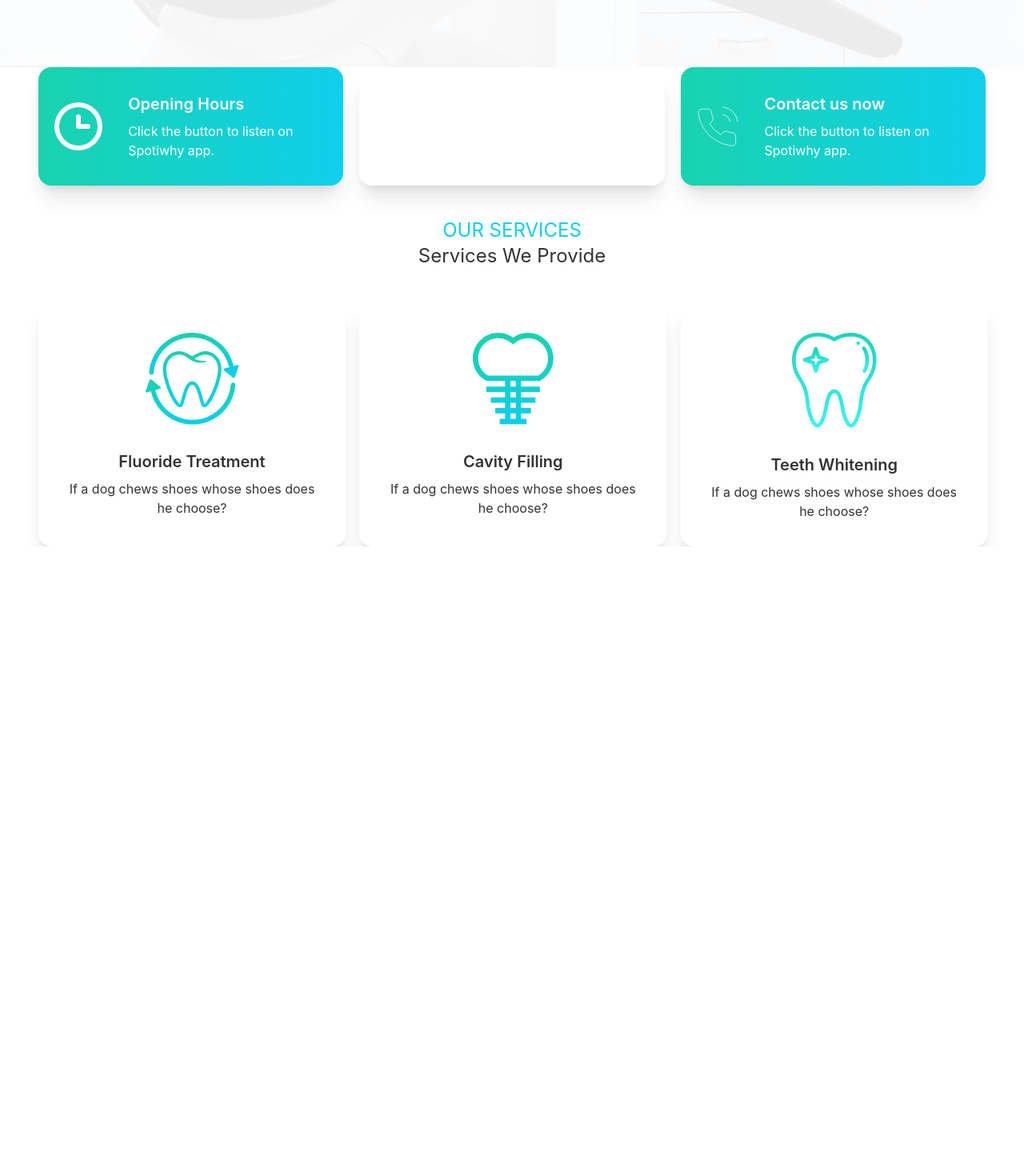
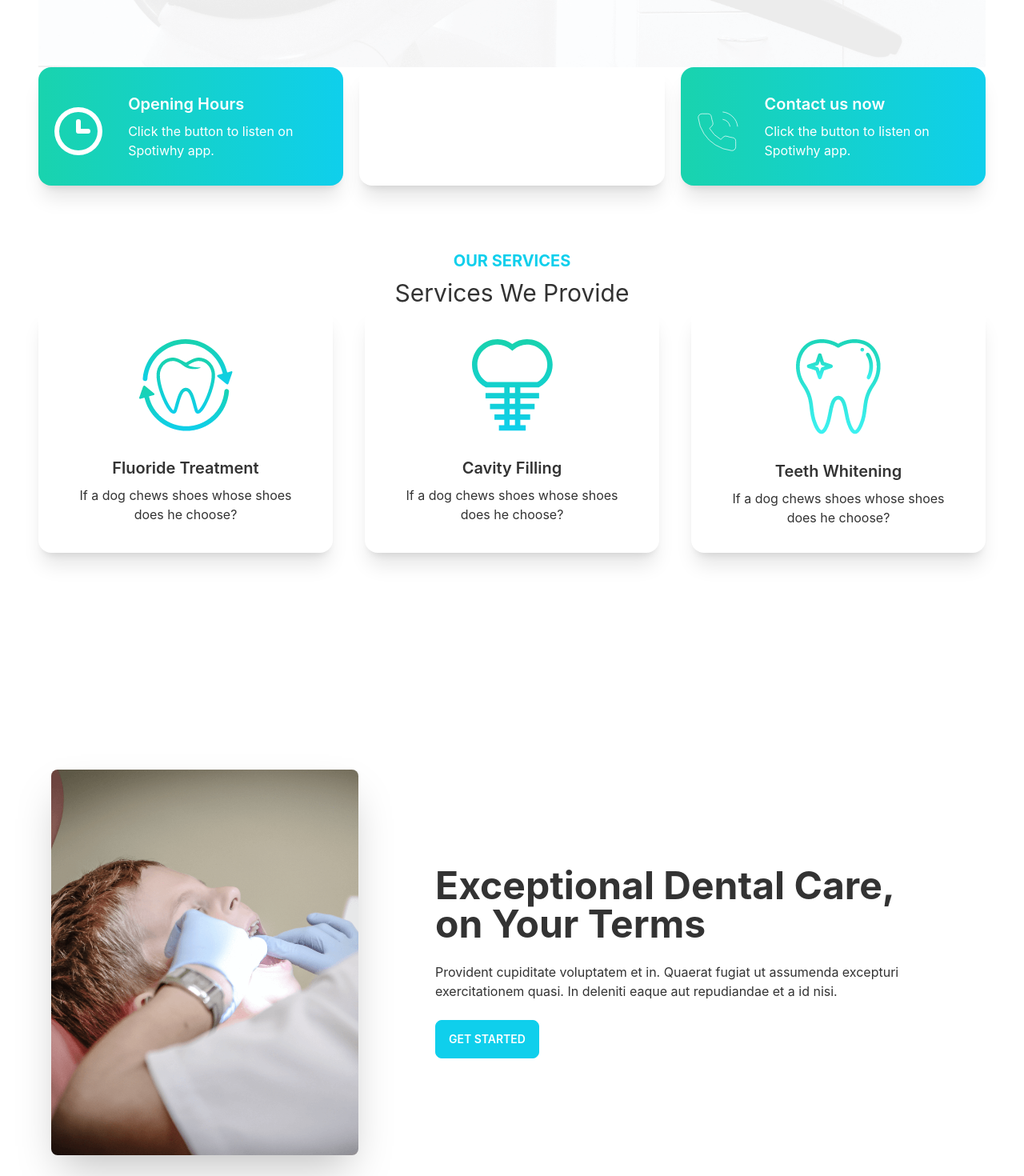
Before and after one commit to Rasel105/doctors-portal-client, a React (Create React App) app: page / in a window 1280 px wide. Shown: the part 780-2250 px from the top of the page at 80% size. Before the commit the page ends 1463 px from the top, so only its background shows below. Built offline with nearby package versions, Linux system fonts and the light colour scheme.

Commit message:
exceptional dental component added

```diff
--- a/src/Pages/Home/Banner.js
+++ b/src/Pages/Home/Banner.js
@@ -4,7 +4,7 @@ import bg from '../../assets/images/bg.png'
 
 const Banner = () => {
     return (
-        <div style={{backgroundImage: `url('${bg}')`}} className="hero min-h-screen px-12">
+        <div style={{backgroundImage: `url('${bg}')`}} className="hero min-h-screen">
             <div className="hero-content flex-col lg:flex-row-reverse">
                 <img src={chair} alt="" className="max-w-sm rounded-lg shadow-2xl" />
                 <div>
--- a/src/Pages/Home/Home.js
+++ b/src/Pages/Home/Home.js
@@ -1,14 +1,16 @@
 import React from 'react';
-import OurServices from '../OurServices/OurServices';
+import OurServices from './Services';
 import Banner from './Banner';
 import Info from './Info';
+import MakeAppoinment from './MakeAppoinment';
 
 const Home = () => {
     return (
-        <div>
+        <div className='px-12'>
             <Banner />
-            <Info/>
-            <OurServices/>
+            <Info />
+            <OurServices />
+            <MakeAppoinment />
         </div>
     );
 };
--- a/src/Pages/Home/Info.js
+++ b/src/Pages/Home/Info.js
@@ -7,7 +7,7 @@ import quote from '../../assets/icons/quote.svg'
 
 const Info = () => {
     return (
-        <div className='grid grid-cols-1 lg:grid-cols-3 gap-5 px-12'>
+        <div className='grid sm:grid-cols-1 lg:grid-cols-3 gap-5'>
             <InfoCard bgClass="bg-gradient-to-r from-secondary to-primary" cardTitle="Opening Hours" img={clock}/>
             <InfoCard bgClass="bg-accent" cardTitle="Visit our location" img={marker} style={{ backgroundColor: 'bg-primary' }}/>
             <InfoCard bgClass="bg-gradient-to-r from-secondary to-primary" cardTitle="Contact us now" img={phone}/>
--- a/src/Pages/Home/InfoCard.js
+++ b/src/Pages/Home/InfoCard.js
@@ -4,7 +4,7 @@ const InfoCard = ({ img, cardTitle, bgClass }) => {
     return (
         <div class={`card lg:card-side bg-base-100 shadow-xl ${bgClass}`}>
             <figure>
-                <img className='pl-5' src={img} alt="Album" />
+                <img className='pl-5 pt-3' src={img} alt="Album" />
             </figure>
             <div class="card-body text-white">
                 <h2 class="card-title">{cardTitle}</h2>
--- /dev/null
+++ b/src/Pages/Home/MakeAppoinment.js
@@ -0,0 +1,19 @@
+import React from 'react';
+import doctor from '../../assets/images/doctor.png'
+
+const MakeAppoinment = () => {
+    return (
+        <section>
+            <div>
+                <img src={doctor} alt="" />
+            </div>
+            <div>
+                <h3 className='text-xl text-primary'>Appoinment</h3>
+                <h2>Make an Appoinment Today</h2>
+                <p>Lorem ipsum dolor sit amet, consectetur adipisicing elit. Beatae consequatur rem maiores fugiat, reiciendis facilis repellendus cupiditate eaque autem, repellat voluptas voluptatum, nisi incidunt. Possimus neque quaerat, distinctio, odio nobis iste facere beatae iusto libero saepe animi, id provident alias?</p>
+            </div>
+        </section>
+    );
+};
+
+export default MakeAppoinment;
--- /dev/null
+++ b/src/Pages/Home/Services.js
@@ -0,0 +1,59 @@
+import React from 'react';
+import '../../assets/icons/clock.svg'
+import ServicesCard from './ServicesCard';
+import fluoride from '../../assets/images/fluoride.png'
+import cavity from '../../assets/images/cavity.png'
+import whitening from '../../assets/images/whitening.png'
+import treatment from '../../assets/images/treatment.png'
+
+const Services = () => {
+    const services = [
+        {
+            _id: 1,
+            name: "Fluoride Treatment",
+            descption: "",
+            img: fluoride
+        },
+        {
+            _id: 2,
+            name: "Cavity Filling",
+            descption: "",
+            img: cavity
+
+        },
+        {
+            _id: 3,
+            name: "Teeth Whitening",
+            descption: "",
+            img: whitening
+        },
+    ]
+    return (
+        <div className='my-20'>
+            <div className='text-center'>
+                <h1 className='text-primary text-xl font-bold'>OUR SERVICES</h1>
+                <h3 className='text-3xl mt-2'>Services We Provide</h3>
+            </div>
+            <div className='grid sm:grid-cols-1 md:grid-cols-2 lg:grid-cols-3 gap-10'>
+                {
+                    services.map(service => <ServicesCard
+                        key={service._id}
+                        service={service}
+                    />)
+                }
+            </div>
+            <div class="hero min-h-screen my-28 w-full mx-auto">
+                <div class="hero-content flex-col lg:flex-row">
+                    <img src={treatment} alt='' class="max-w-sm rounded-lg shadow-2xl" />
+                    <div className='lg:p-20'>
+                        <h1 class="text-5xl font-bold">Exceptional Dental Care, on Your Terms</h1>
+                        <p class="py-6">Provident cupiditate voluptatem et in. Quaerat fugiat ut assumenda excepturi exercitationem quasi. In deleniti eaque aut repudiandae et a id nisi.</p>
+                        <button class="btn btn-primary text-white">Get Started</button>
+                    </div>
+                </div>
+            </div>
+        </div>
+    );
+};
+
+export default Services;
--- a/src/Pages/OurServices/ServicesCard.js
+++ b/src/Pages/Home/ServicesCard.js
@@ -1,13 +1,14 @@
 import React from 'react';
 
-const ServicesCard = ({ img, serviceTitle }) => {
+const ServicesCard = ({ service }) => {
+    const { name, img } = service;
     return (
-        <div class="card w-96 bg-base-100 shadow-xl">
+        <div class="card lg:max-w-lg bg-base-100 shadow-xl">
             <figure class="px-10 pt-10">
                 <img src={img} alt="Shoes" class="rounded-xl" />
             </figure>
             <div class="card-body items-center text-center">
-                <h2 class="card-title">{serviceTitle}</h2>
+                <h2 class="card-title">{name}</h2>
                 <p>If a dog chews shoes whose shoes does he choose?</p>
             </div>
         </div>
--- a/src/Pages/OurServices/OurServices.js
+++ /dev/null
@@ -1,24 +0,0 @@
-import React from 'react';
-import '../../assets/icons/clock.svg'
-import ServicesCard from './ServicesCard';
-import fluoride from '../../assets/images/fluoride.png'
-import cavity from '../../assets/images/cavity.png'
-import whitening from '../../assets/images/whitening.png'
-
-const OurServices = () => {
-    return (
-        <div>
-            <div className='my-10'>
-                <h1 className='text-primary text-center text-2xl'>OUR SERVICES</h1>
-                <h3 className='text-center text-2xl'>Services We Provide</h3>
-            </div>
-            <div className='grid grid-cols-1 md:grid-cols-3 gap-5 px-12'>
-                <ServicesCard serviceTitle="Fluoride Treatment" img={fluoride}/>
-                <ServicesCard serviceTitle="Cavity Filling" img={cavity}/>
-                <ServicesCard serviceTitle="Teeth Whitening" img={whitening}/>
-            </div>
-        </div>
-    );
-};
-
-export default OurServices;
```
